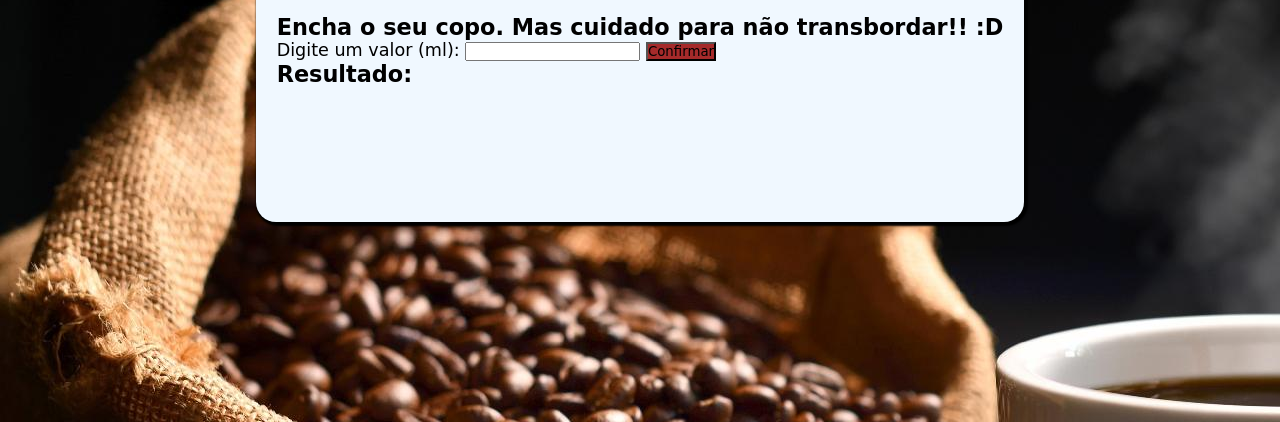
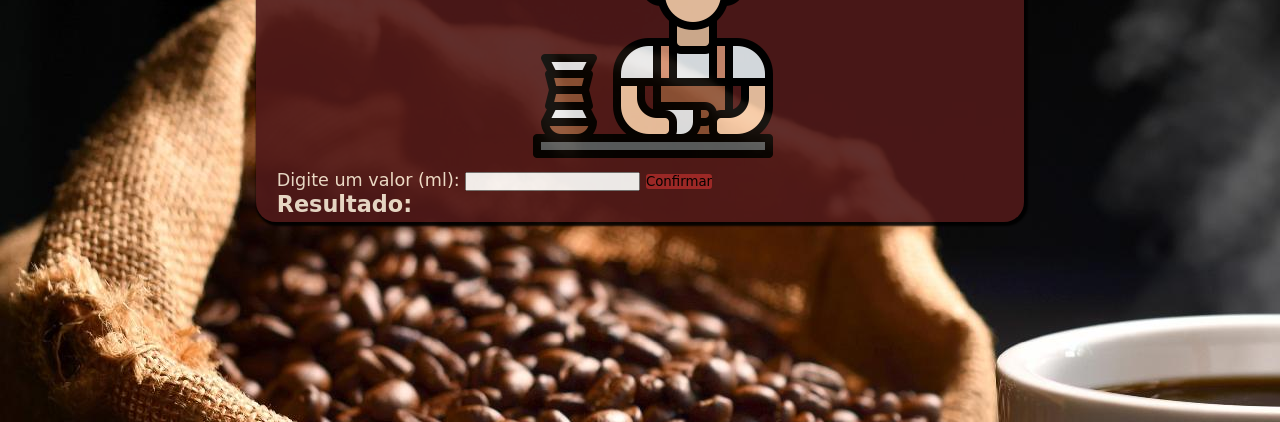
Before and after one commit to GiulianoBotelho/Coffee-Break, a plain HTML site: page index.html in a window 1280 px wide. Shown: the part 378-800 px from the top of the page. Drawn offline with Linux system fonts and the light colour scheme; a web font is replaced by a local one.

Commit message:
first commit

```diff
--- a/index.html
+++ b/index.html
@@ -14,6 +14,9 @@
             <section>
                 <h1>Hora do café!</h1>
                 <h3>Encha o seu copo. Mas cuidado para não transbordar!! :D</h3>
+                <figure>
+                    <img src="./Assets/barista.png" alt="barista"/>
+                </figure>
             </section>
             <p>Digite um valor (ml):
                 <input type="text" name="txt1" id="txt1" required>
--- a/style.css
+++ b/style.css
@@ -16,11 +16,12 @@ div{
     display: flex;
     align-items: center;
     justify-content: center;
-    background-color: aliceblue;
+    background-color: rgb(80, 25, 25);
     width: 60vw;
     box-shadow: 2px 2px 2px 2px;
     height: 50vh;
     border-radius: 20px;
+    opacity: 0.9;
 }
 
 section{
@@ -33,17 +34,29 @@ h1{
     font-size: 3rem;
     position: relative;
     bottom: 30px;
+    color: antiquewhite;
 }
 h3{
     font-size: 1.4rem;
+    color: antiquewhite;
 }
 
 p{
+    font-weight: 400;
     font-size: 1.1rem;
+    color: antiquewhite;
 }
 
 button{
+    cursor: pointer;
     background: brown;
+    border: none;
+    border-radius: 3px;
+    transition: 300ms;
+}
+button:hover{
+    transition: 300ms;
+    scale: 1.1;
 }
 
 
@@ -52,7 +65,13 @@ button{
     100% {opacity: 1;}
   }
 
+figure{
+    width: 18vw;
+}
+
   img {
+    width: 256px;
+    height: 256px;
     animation-name: coffe;
     animation-duration: 2s;
   }
```
Also changed, not shown: Assets/barista.png (added), Assets/enchendo.png, Assets/xicara.png.
